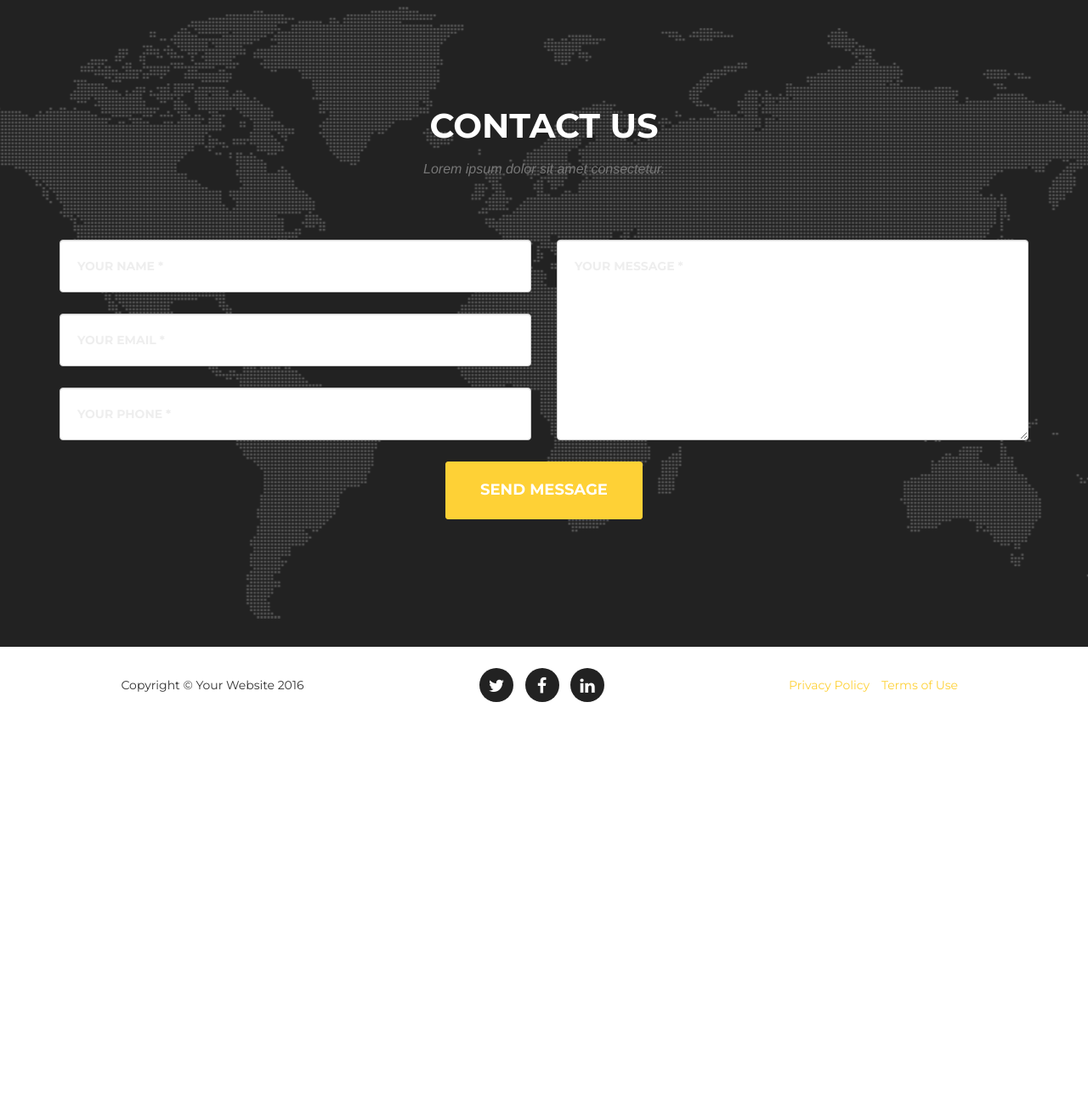
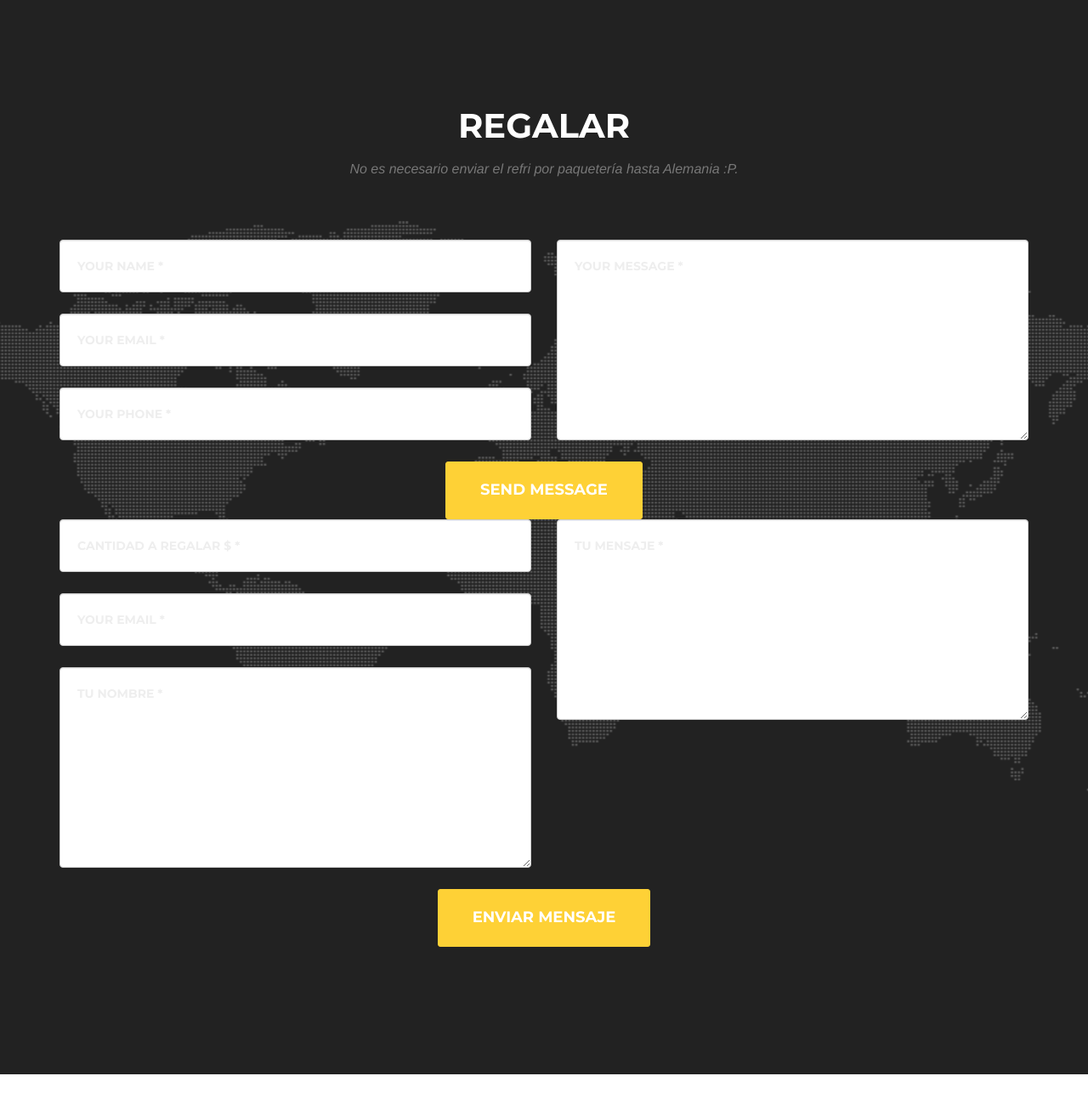
Before and after one commit to may-rafa/may-rafa.github.io, a website: page index.html in a window 1280 px wide. Shown: the part 4300-5586 px from the top of the page at 85% size. Before the commit the page ends 5151 px from the top, so only its background shows below. Drawn offline with nearby package versions, Linux system fonts and the light colour scheme; a web font is replaced by a local one.

Commit message:
Form extended

```diff
--- a/index.html
+++ b/index.html
@@ -356,9 +356,12 @@
             </div>
         </div>
 
+
+		<!-- Form Spree -->
 		<form method="POST" action="https://formspree.io/rsm.raf@gmail.com">
 			<input type="email" name="email" placeholder="Your email">
 			<textarea name="message" placeholder="Your message"></textarea>
+			<input type="hidden" name="_next" value="https://rafasame.github.io/mayra-rafa/"/><!-- thank you page -->
 			<button type="submit">Send</button>
 		</form>
 
@@ -369,8 +372,8 @@
         <div class="container">
             <div class="row">
                 <div class="col-lg-12 text-center">
-                    <h2 class="section-heading">Contact Us</h2>
-                    <h3 class="section-subheading text-muted">Lorem ipsum dolor sit amet consectetur.</h3>
+                    <h2 class="section-heading">Regalar</h2>
+                    <h3 class="section-subheading text-muted">No es necesario enviar el refri por paquetería hasta Alemania :P.</h3>
                 </div>
             </div>
             <div class="row">
@@ -404,6 +407,80 @@
                             </div>
                         </div>
                     </form>
+                </div>
+            </div>
+
+			<!-- Form Spree -->
+			<div class="clearfix"></div>
+			<div class="row">
+                <div class="col-lg-12">
+					<form name="enviarMsg" id="enviarForma"method="POST" action="https://formspree.io/rsm.raf@gmail.com">
+						<div class="row">
+						  <div class="col-md-6">
+								<div class="form-group">
+                                    <input type="tel" class="form-control" placeholder="Cantidad a regalar $ *" id="phone" required data-validation-required-message="Favor de introducir un número.">
+                                    <p class="help-block text-danger"></p>
+                                </div>
+								<div class="form-group">
+                                    <input type="email" name="email" class="form-control" placeholder="Your Email *" id="email" required data-validation-required-message="Please enter your email address.">
+                                    <p class="help-block text-danger"></p>
+                                </div>
+						        <div class="form-group">
+                                    <textarea class="form-control" name="nombre" placeholder="Tu Nombre *" id="message" required data-validation-required-message="Favor de introducir tu nombre."></textarea>
+                                    <p class="help-block text-danger"></p>
+                                </div>
+							<!-- thank you page -->
+							<input type="hidden" name="_next" value="https://rafasame.github.io/mayra-rafa/"/>
+						  </div>
+						  <div class="col-md-6">
+						        <div class="form-group">
+                                    <textarea class="form-control" name="mensaje" placeholder="Tu Mensaje *" id="message" required data-validation-required-message="Please enter a message."></textarea>
+                                    <p class="help-block text-danger"></p>
+                                </div>
+						  </div>
+
+						</div>
+						<div class="clearfix"></div>
+						<div class="col-lg-12 text-center">
+							<div id="success"></div>
+							<button type="submit" class="btn btn-xl">Enviar Mensaje</button>
+						</div>
+					</form>
+
+
+				<!-- TEMPLATE
+                    <form name="sentMessage" id="contactForm" method="POST" action="http://formspree.io/rsm.raf@gmail.com" novalidate>
+                        <div class="row">
+                            <div class="col-md-6">
+                                <div class="form-group">
+                                    <input type="text" class="form-control" placeholder="Your Name *" id="name" required data-validation-required-message="Please enter your name.">
+                                    <p class="help-block text-danger"></p>
+                                </div>
+                                <div class="form-group">
+                                    <input type="email" class="form-control" placeholder="Your Email *" id="email" required data-validation-required-message="Please enter your email address.">
+                                    <p class="help-block text-danger"></p>
+                                </div>
+                                <div class="form-group">
+                                    <input type="tel" class="form-control" placeholder="Your Phone *" id="phone" required data-validation-required-message="Please enter your phone number.">
+                                    <p class="help-block text-danger"></p>
+                                </div>
+                            </div>
+                            <div class="col-md-6">
+                                <div class="form-group">
+                                    <textarea class="form-control" placeholder="Your Message *" id="message" required data-validation-required-message="Please enter a message."></textarea>
+                                    <p class="help-block text-danger"></p>
+                                </div>
+                            </div>
+                            <div class="clearfix"></div>
+                            <div class="col-lg-12 text-center">
+                                <div id="success"></div>
+                                <button type="submit" class="btn btn-xl">Send Message</button>
+                            </div>
+                        </div>
+                    </form>
+
+
+					-->
                 </div>
             </div>
         </div>
```
